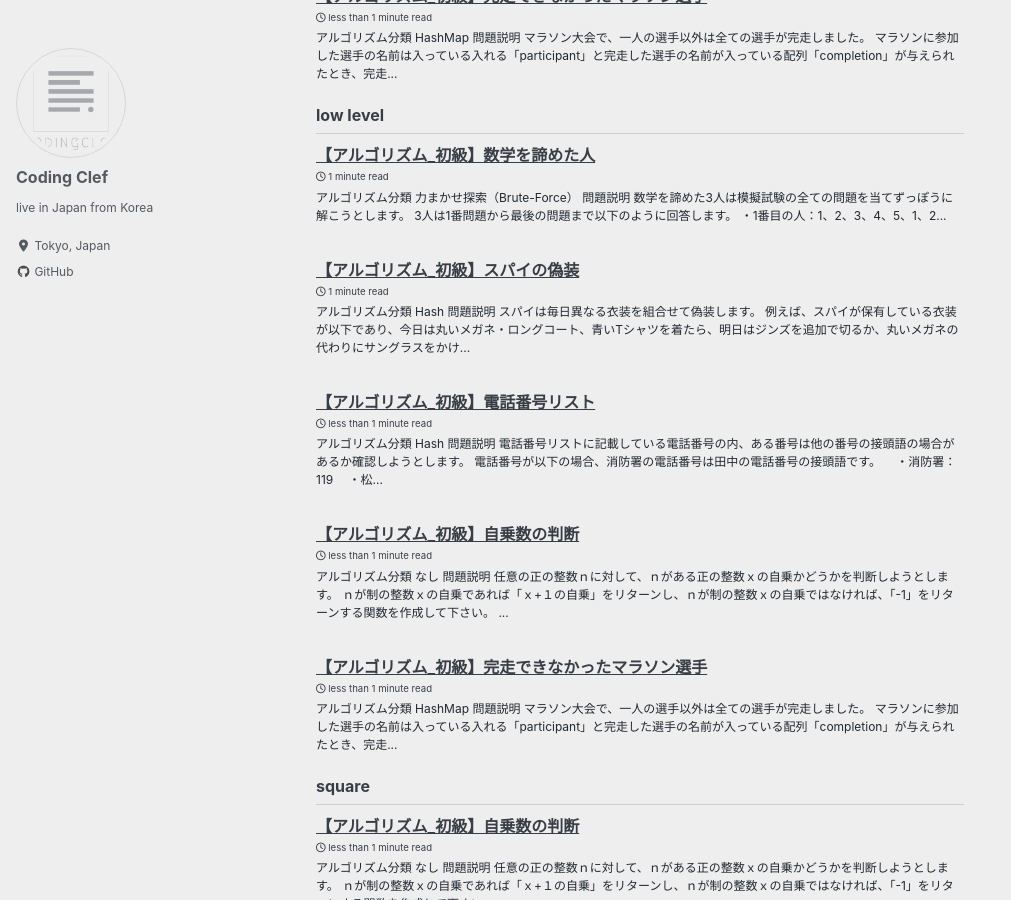
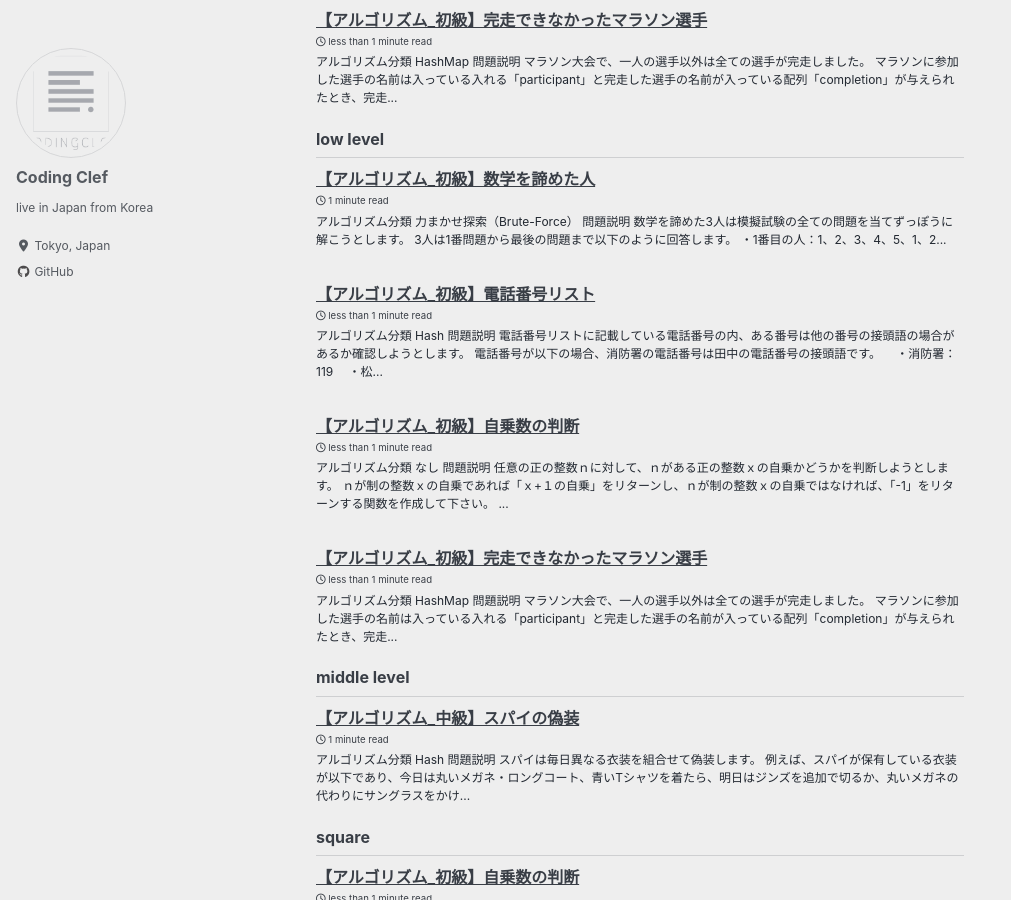
Before and after one commit to codingclef/codingclef.github.io, a Jekyll site: the page built from _pages/tag-archive.html, in a window 1280 px wide and 900 px high, scrolled down 2051 px. Shown: the whole window, without its empty margins (0-1011 px from the left). Built offline with Jekyll 4.4.1, drawn with Linux system fonts in a browser that asks for light colours; cached includes are drawn as plain includes; nearby versions of some CDN libraries; some of the changed text lies outside the part shown.

Commit message:
modify level（low → middle）

```diff
--- a/_posts/2020-02-17-algorithm-low-hash-spy.md
+++ b/_posts/2020-02-17-algorithm-low-hash-spy.md
@@ -1,8 +1,8 @@
 ---
 layout: posts
 comments: true
-title: 【アルゴリズム_初級】スパイの偽装
-tags: [algorithm, java, hash, low level]
+title: 【アルゴリズム_中級】スパイの偽装
+tags: [algorithm, java, hash, middle level]
 category: java
 ---
 
```
